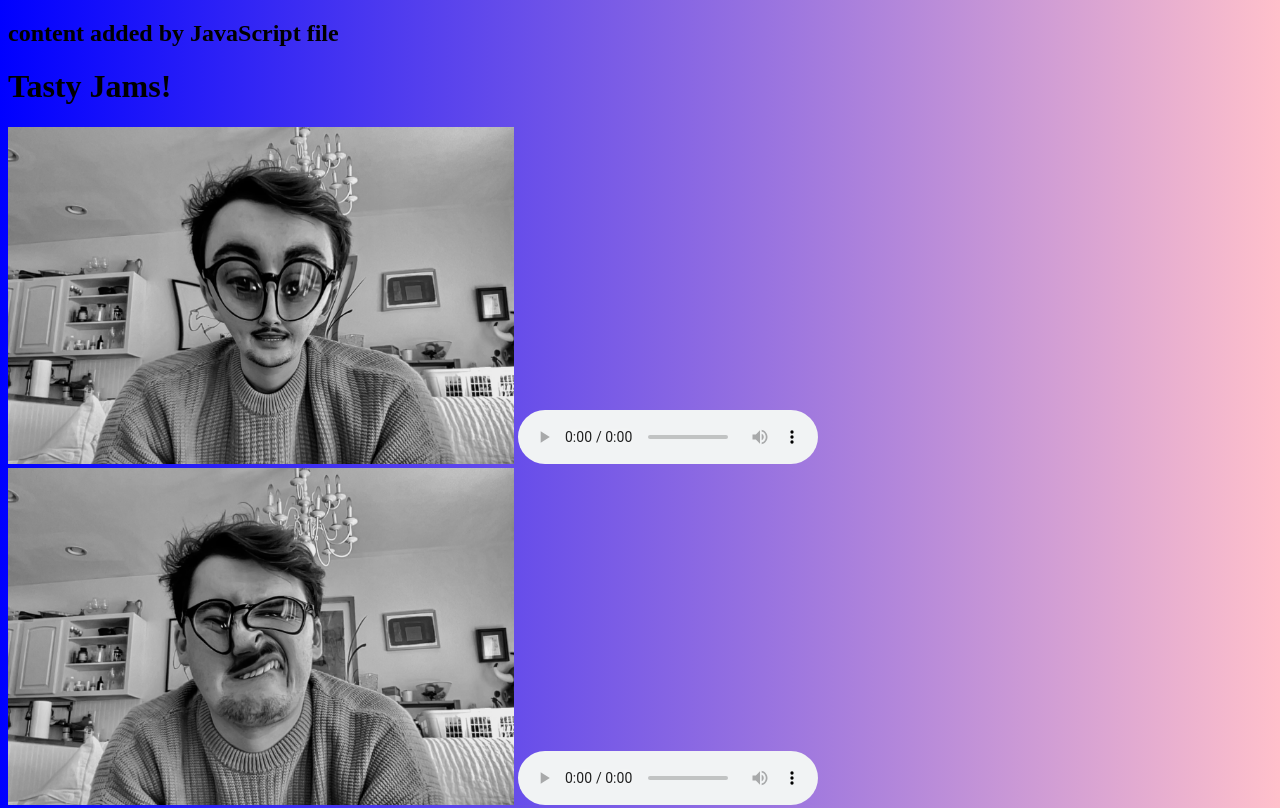
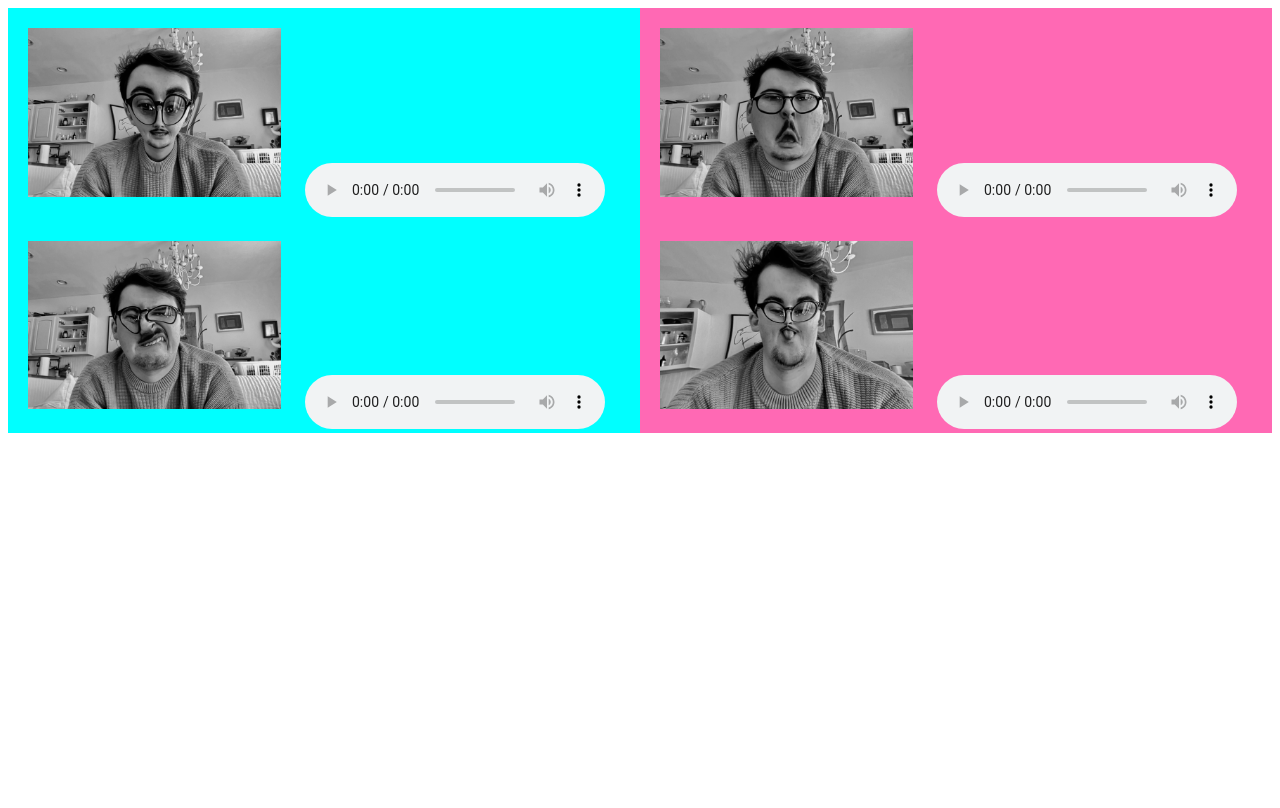
Before and after one commit to romanjamesd/prework-project, a plain HTML site: page index.html in a window 1280 px wide. Shown: the top 808 px of the page. Drawn offline with Linux system fonts and the light colour scheme.

Commit message:
style tweaks

```diff
--- a/index.html
+++ b/index.html
@@ -6,7 +6,7 @@
   </head>
   <body>
     <script src="./script.js"></script>
-    <h1>Tasty Jams!</h1>
+
     <div id="left-side">
         <div class="songs" id="song1">
             <img class="songs" id="song1-pic" alt="alien face" src="images/song1.jpg"/>
--- a/script.js
+++ b/script.js
@@ -1,3 +1,3 @@
-const h2 = document.createElement("h2");
-h2.textContent = "content added by JavaScript file";
-document.querySelector("body").appendChild(h2);
+//const h2 = document.createElement("h2");
+//h2.textContent = "content added by JavaScript file";
+//document.querySelector("body").appendChild(h2);
--- a/style.css
+++ b/style.css
@@ -1,5 +1,20 @@
 body {
-    background-image: linear-gradient(to right, blue, pink);
+    /*background-image: linear-gradient(to right, blue, pink);*/
+    display: flex;
+}
+
+div#left-side {
+    flex:1;
+    height: 100%;
+    width: 50%;
+    background-color: aqua;
+}
+
+div#right-side {
+    flex:1;
+    height: 100%;
+    width: 50%;
+    background-color: hotpink;
 }
 
 img {
@@ -7,4 +22,5 @@ img {
     border-radius: 8px;
     max-width: 40%;
     height: auto;
+    padding: 20px;
 }
```
